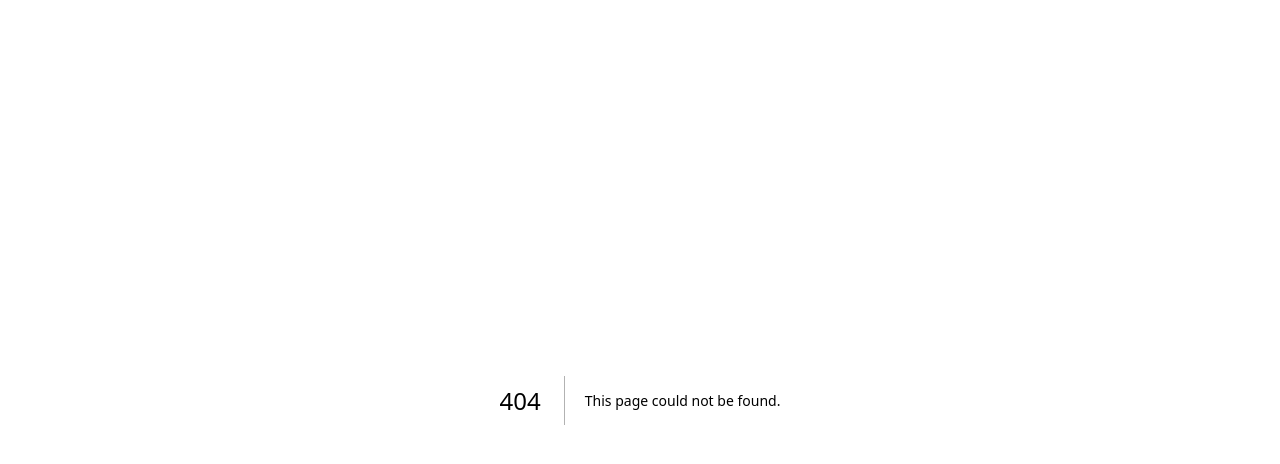
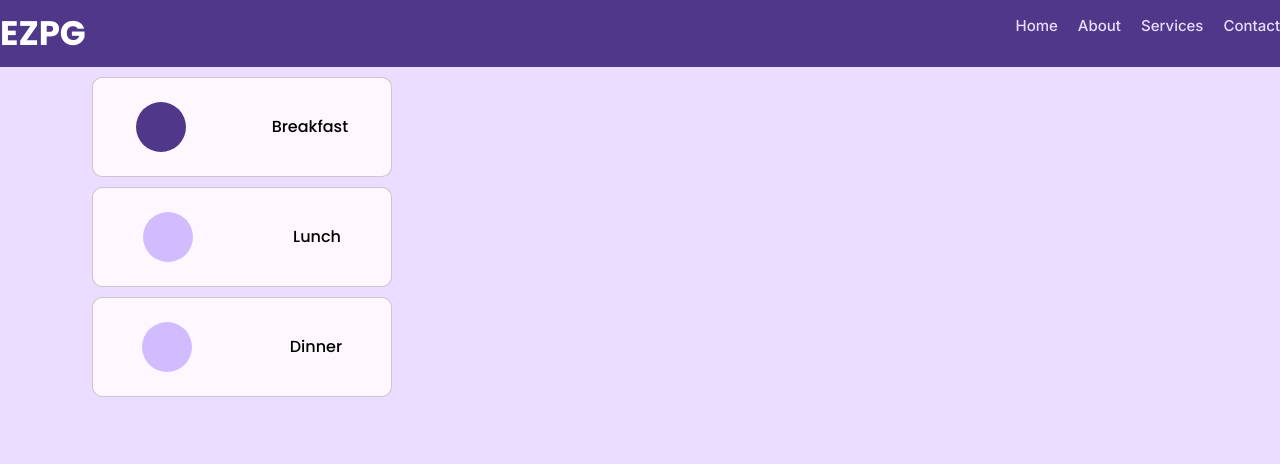
Before and after one commit to mkn999/ezpg-frontend, a Next.js app: page /landing in a window 1280 px wide. Before the commit this address had no page. Shown: the top 464 px of the page. Built offline with nearby package versions, Linux system fonts and the light colour scheme.

Commit message:
frontend

```diff
--- /dev/null
+++ b/components/finfo/index.js
@@ -0,0 +1,19 @@
+import React from "react";
+import './style.css';
+import 'bootstrap/dist/css/bootstrap.min.css';
+export default function FoodInfo ({ status, name }) {
+return(
+    <div>
+
+    <div className="finfo-cont">
+    {status%2==0 ?
+    <div className="indicator ready"></div>
+    :
+    <div className="indicator nready"></div>
+    }
+    <p className="m-0">{name}</p>
+    </div>
+
+    </div>
+);
+};
--- /dev/null
+++ b/components/finfo/style.css
@@ -0,0 +1,35 @@
+@import url('https://fonts.googleapis.com/css2?family=Poppins:ital,wght@0,100;0,200;0,300;0,400;0,500;0,600;0,700;0,800;0,900;1,100;1,200;1,300;1,400;1,500;1,600;1,700;1,800;1,900&display=swap');
+@import url('https://fonts.googleapis.com/css2?family=Inter:wght@400;500;700&display=swap');
+
+.finfo-cont{
+    width: 300px;
+    height: 100px;
+    background-color: #FEF7FF;
+    border-radius: 10px;
+    margin: 10px;
+    display: flex;
+    justify-content: space-around;
+    align-items: center;
+
+    border: 1px solid rgba(128, 128, 128, 0.411);
+}
+.finfo-cont p{
+    text-align: center;
+    color: black;
+    font-family: 'Poppins';
+    font-weight: 500;
+
+}
+
+.indicator{
+    width: 50px;
+    height: 50px;
+    border-radius: 50px;
+}
+
+.ready{
+    background-color: #4F378A;
+}
+.nready{
+    background-color: #D0BCFF;
+}
--- /dev/null
+++ b/components/login/style.css
@@ -0,0 +1,13 @@
+@import url('https://fonts.googleapis.com/css2?family=Poppins:ital,wght@0,100;0,200;0,300;0,400;0,500;0,600;0,700;0,800;0,900;1,100;1,200;1,300;1,400;1,500;1,600;1,700;1,800;1,900&display=swap');
+@import url('https://fonts.googleapis.com/css2?family=Inter:wght@400;500;700&display=swap');
+
+.register{
+    width: 500px;
+    height: 600px;
+}
+
+.submit-btn{
+    font-family: poppins;
+    background-color: #4F378A;
+    color: #FFFFFF;
+}
--- /dev/null
+++ b/components/navbar/index.js
@@ -0,0 +1,31 @@
+import React, { useState } from 'react';
+import './style.css'; // Import the CSS file
+
+const Navbar = () => {
+  const [isOpen, setIsOpen] = useState(false);
+
+  const toggleMenu = () => {
+    setIsOpen(!isOpen);
+  };
+
+  return (
+    <nav className="navbar">
+      <div className="logo">
+        <a href="#">EZPG</a>
+      </div>
+      <ul className={`navLinks ${isOpen ? 'active' : ''}`}>
+        <li><a href="#">Home</a></li>
+        <li><a href="#">About</a></li>
+        <li><a href="#">Services</a></li>
+        <li><a href="#">Contact</a></li>
+      </ul>
+      <div className="hamburger" onClick={toggleMenu}>
+        <div className="bar"></div>
+        <div className="bar"></div>
+        <div className="bar"></div>
+      </div>
+    </nav>
+  );
+};
+
+export default Navbar;
--- /dev/null
+++ b/components/navbar/style.css
@@ -0,0 +1,71 @@
+@import url('https://fonts.googleapis.com/css2?family=Poppins:ital,wght@0,100;0,200;0,300;0,400;0,500;0,600;0,700;0,800;0,900;1,100;1,200;1,300;1,400;1,500;1,600;1,700;1,800;1,900&display=swap');
+@import url('https://fonts.googleapis.com/css2?family=Inter:wght@400;500;700&display=swap');
+
+.navbar {
+    display: flex;
+    justify-content: space-between;
+    align-items: center;
+    padding: 10px 20px;
+    background-color: #4F378A;
+    color: white;
+  }
+
+  .navbar .logo a {
+    font-size: 34px;
+    font-weight: bold;
+    font-family: 'poppins';
+    color: white;
+    text-decoration: none;
+  }
+
+  .navLinks {
+    list-style: none;
+    display: flex;
+    gap: 20px;
+  }
+
+  .navLinks li a {
+    text-decoration: none;
+    color: #EADDFF;
+    font-size: 15px;
+    font-weight: 500;
+    font-family: 'Inter';
+  }
+
+  .navLinks li a:hover {
+    color: #f0a500;
+  }
+
+  .hamburger {
+    display: none;
+    flex-direction: column;
+    cursor: pointer;
+    gap: 5px;
+  }
+
+  .hamburger .bar {
+    width: 25px;
+    height: 3px;
+    background-color: white;
+  }
+
+  @media (max-width: 768px) {
+    .navLinks {
+      display: none;
+      position: absolute;
+      top: 60px;
+      right: 0;
+      background-color: #333;
+      flex-direction: column;
+      padding: 20px;
+      gap: 15px;
+    }
+
+    .navLinks.active {
+      display: flex;
+    }
+
+    .hamburger {
+      display: flex;
+    }
+  }
--- /dev/null
+++ b/pages/landing/index.js
@@ -0,0 +1,18 @@
+import Navbar from "../../components/navbar";
+import FoodInfo from "../../components/finfo";
+import 'bootstrap/dist/css/bootstrap.min.css';
+import '../../styles/global.css';
+
+
+export default function Landing(){
+    return(
+        <div>
+            <Navbar />
+            <div className="container">
+            <FoodInfo status={2} name={"Breakfast"}/> {/*need data from backend*/}
+            <FoodInfo status={1} name={"Lunch"} />
+            <FoodInfo status={3} name={"Dinner"} />
+           </div>
+        </div>
+    );
+}
--- /dev/null
+++ b/styles/global.css
@@ -0,0 +1,13 @@
+*{
+    margin: 0;
+    padding: 0;
+}
+
+:root{
+    --c1:#4F378A;
+    --c2:#EADDFF;
+}
+
+body{
+    background-color: #EADDFF;
+}
```
Also changed, not shown: components/egister/index.js (added, +71 -0 lines), components/login/index.js (added, +45 -0 lines), package.json (+6 -4 lines), pages/register/index.js (added, +10 -0 lines), 1 other file (tests, documents, lock files or other folders).
